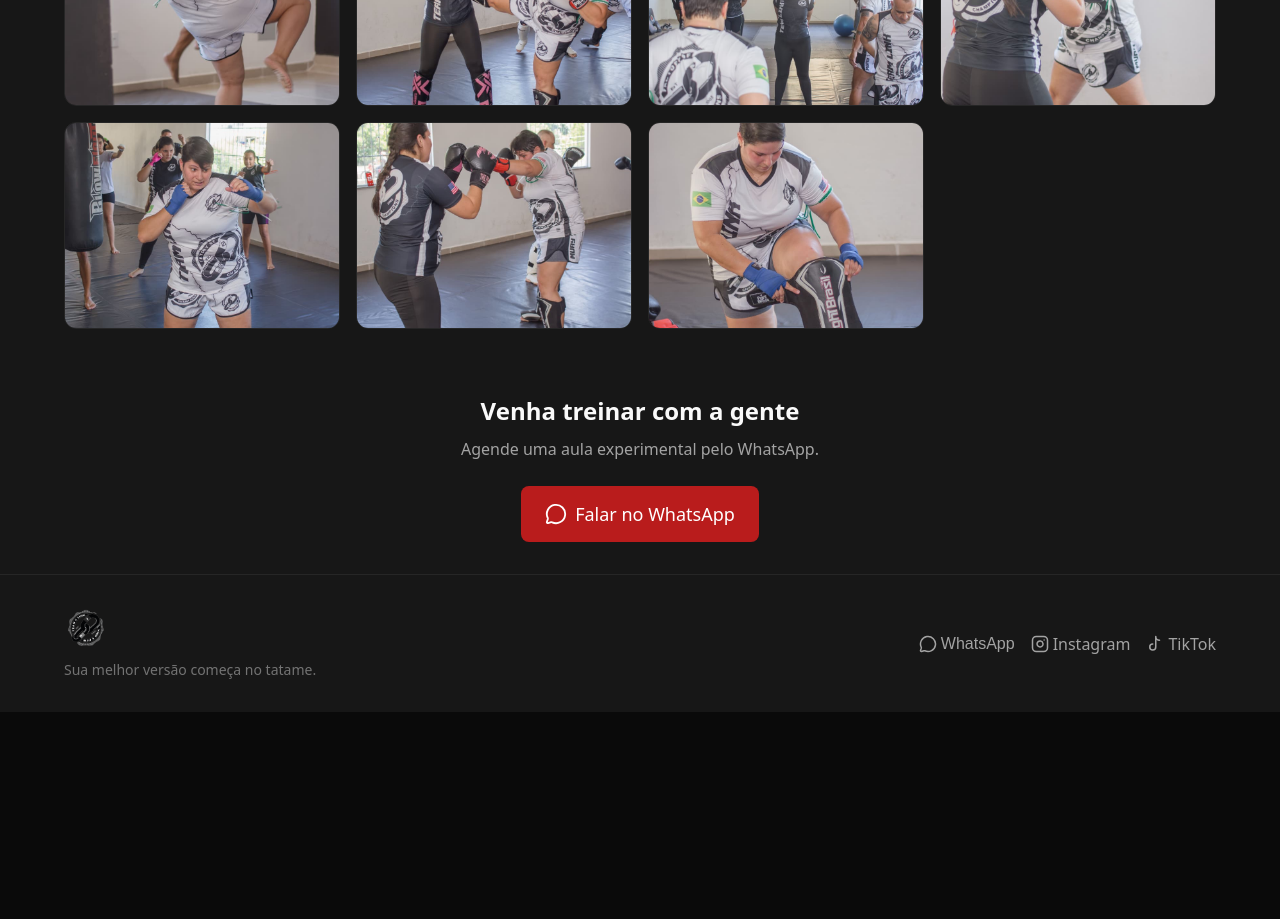
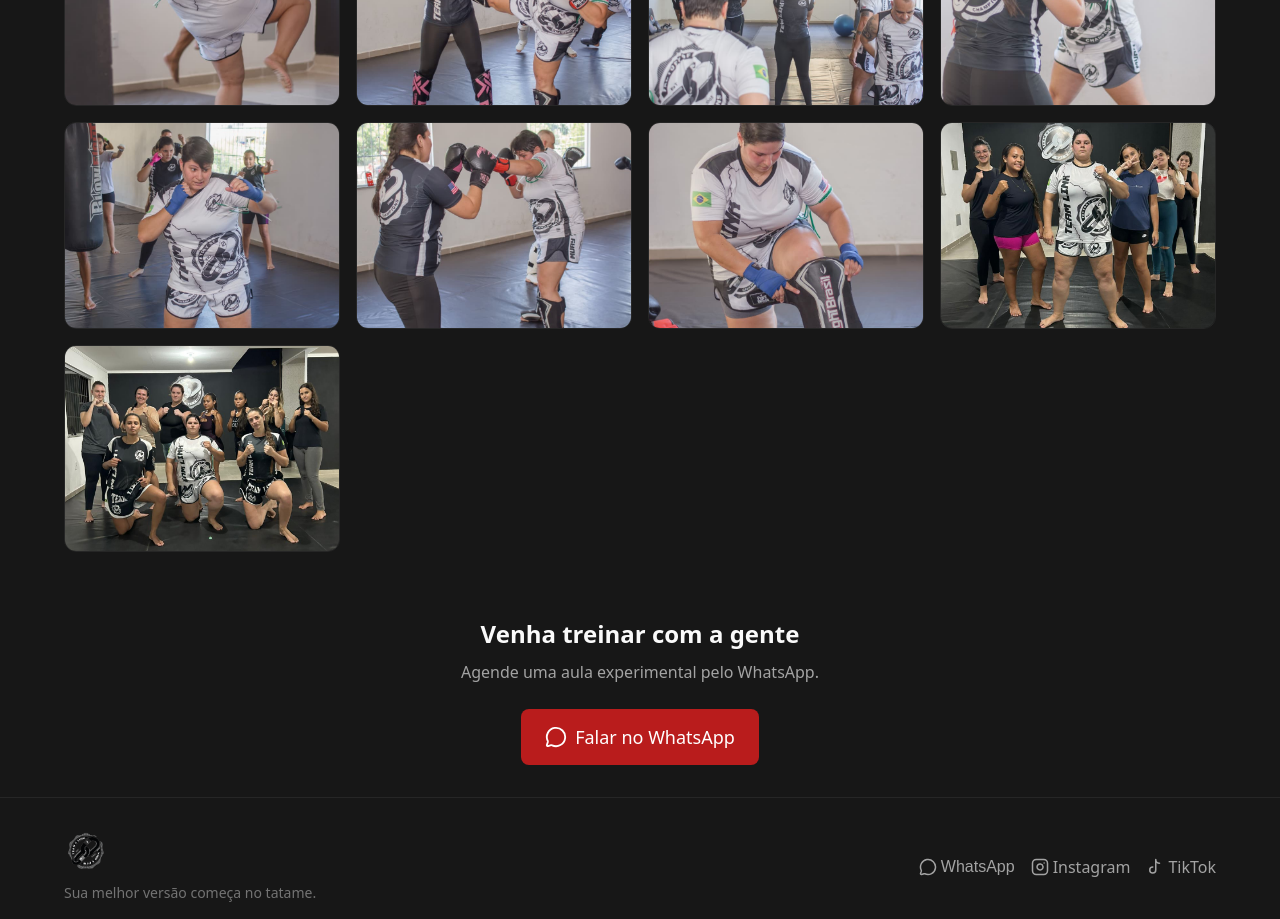
Before and after one commit to Samuel-SouzaZz/TeamLink.com, a React (Vite) app: page / in a window 1280 px wide. Shown: the part 2520-3439 px from the top of the page. Before the commit the page ends 3232 px from the top, so only its background shows below. Built offline with nearby package versions, Linux system fonts and the light colour scheme.

Commit message:
feat: Adicionando sistema automatico de atualização de fotos, Adicionando mais fotos de treino

```diff
--- a/src/assets/gallery/index.ts
+++ /dev/null
@@ -1,13 +0,0 @@
-/**
- * Galeria — imagens para o grid e lightbox.
- * Imports das fotos adicionadas na pasta.
- */
-import gallery1 from './WhatsApp Image 2026-02-28 at 17.38.24.jpeg'
-import gallery2 from './WhatsApp Image 2026-02-28 at 17.38.25 (1).jpeg'
-import gallery3 from './WhatsApp Image 2026-02-28 at 17.38.25.jpeg'
-import gallery4 from './WhatsApp Image 2026-02-28 at 17.38.26 (1).jpeg'
-import gallery5 from './WhatsApp Image 2026-02-28 at 17.38.26.jpeg'
-import gallery6 from './WhatsApp Image 2026-02-28 at 17.38.27 (1).jpeg'
-import gallery7 from './WhatsApp Image 2026-02-28 at 17.38.27.jpeg'
-
-export { gallery1, gallery2, gallery3, gallery4, gallery5, gallery6, gallery7 }
--- a/src/data/gallery.ts
+++ b/src/data/gallery.ts
@@ -1,12 +1,22 @@
+/**
+ * Galeria — auto-descoberta de imagens via import.meta.glob.
+ *
+ * Para adicionar fotos: basta jogar o arquivo em src/assets/gallery/
+ * Extensões suportadas: jpg, jpeg, png, webp
+ * Reinicie o servidor dev (npm run dev) após adicionar novas fotos.
+ */
 import type { GalleryItem } from '../types/gallery'
-import { gallery1, gallery2, gallery3, gallery4, gallery5, gallery6, gallery7 } from '../assets/gallery'
 
-export const galleryItems: GalleryItem[] = [
-  { id: '1', src: gallery1, alt: 'Karol Casceli em treino de Muay Thai', category: 'treino' },
-  { id: '2', src: gallery2, alt: 'Turma feminina de Muay Thai na Team Link', category: 'turma' },
-  { id: '3', src: gallery3, alt: 'Técnica de chute no Muay Thai', category: 'tecnica' },
-  { id: '4', src: gallery4, alt: 'Sparring na turma feminina', category: 'sparring' },
-  { id: '5', src: gallery5, alt: 'Aquecimento em grupo antes do treino', category: 'treino' },
-  { id: '6', src: gallery6, alt: 'Grupo da turma feminina na academia', category: 'turma' },
-  { id: '7', src: gallery7, alt: 'Demonstração de joelhada no Muay Thai', category: 'tecnica' },
-]
+const modules = import.meta.glob<{ default: string }>(
+  '../assets/gallery/*.{jpg,jpeg,png,webp}',
+  { eager: true },
+)
+
+export const galleryItems: GalleryItem[] = Object.entries(modules)
+  .sort(([pathA], [pathB]) => pathA.localeCompare(pathB, undefined, { numeric: true }))
+  .map(([, mod], index) => ({
+    id: String(index + 1),
+    src: mod.default,
+    alt: `Foto ${index + 1} — treino de Muay Thai na Team Link`,
+    category: 'treino' as const,
+  }))
--- a/src/sections/TestimonialsSection.tsx
+++ b/src/sections/TestimonialsSection.tsx
@@ -4,7 +4,7 @@ import { Calendar } from 'lucide-react'
 import { openWhatsApp } from '../services/whatsapp'
 import { Container, Card, Button } from '../components/ui'
 import { RatingStars } from '../components/RatingStars'
-import { gallery2 } from '../assets/gallery'
+import testimonialImg from '../assets/gallery/WhatsApp Image 2026-02-28 at 17.38.25 (1).jpeg'
 import { testimonials } from '../data/testimonials'
 import { links } from '../data/site'
 
@@ -134,7 +134,7 @@ export function TestimonialsSection() {
 
         <ImageWrapper>
           <Image
-            src={gallery2}
+            src={testimonialImg}
             alt="Turma feminina de Muay Thai em treino — espaço de evolução e respeito."
             loading="lazy"
             width={800}
```
Also changed, not shown: src/assets/gallery/WhatsApp Image 2026-03-13 at 14.07.03.jpeg (added), src/assets/gallery/WhatsApp Image 2026-03-13 at 14.07.04.jpeg (added).
